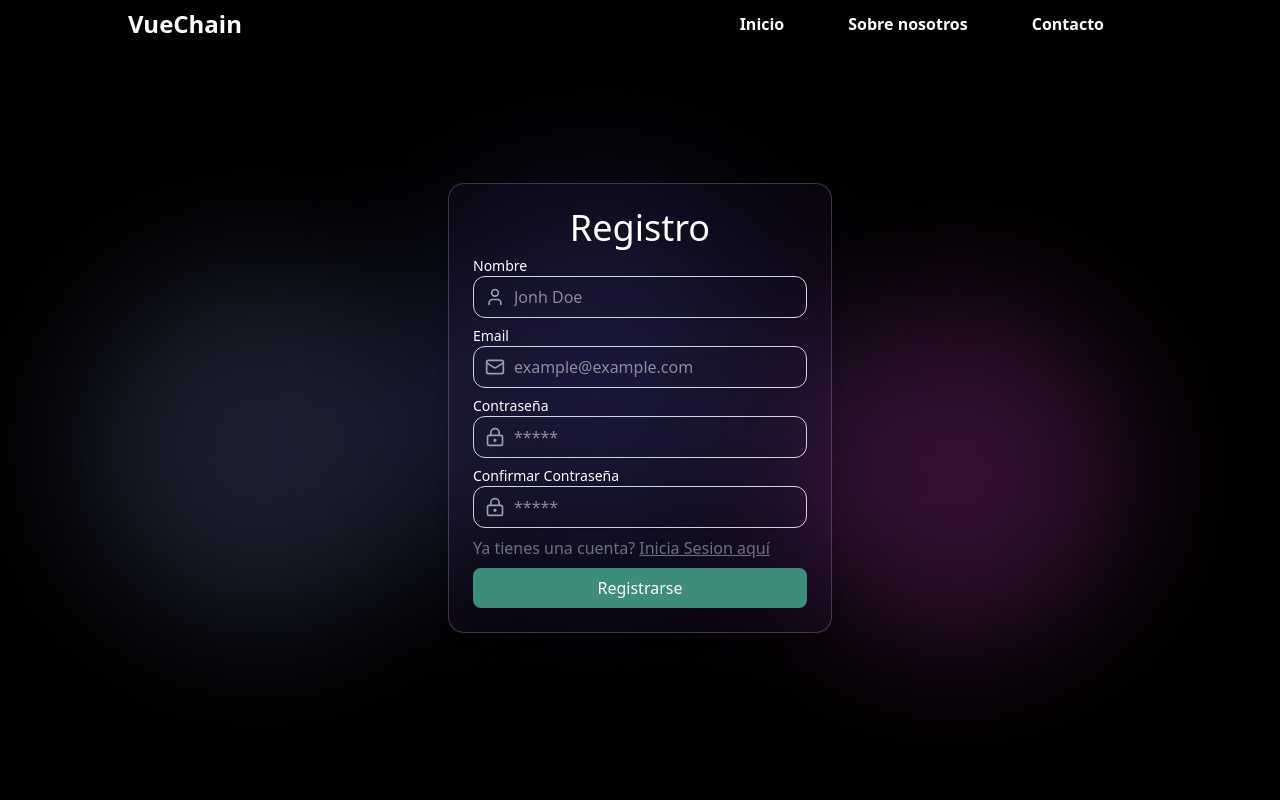
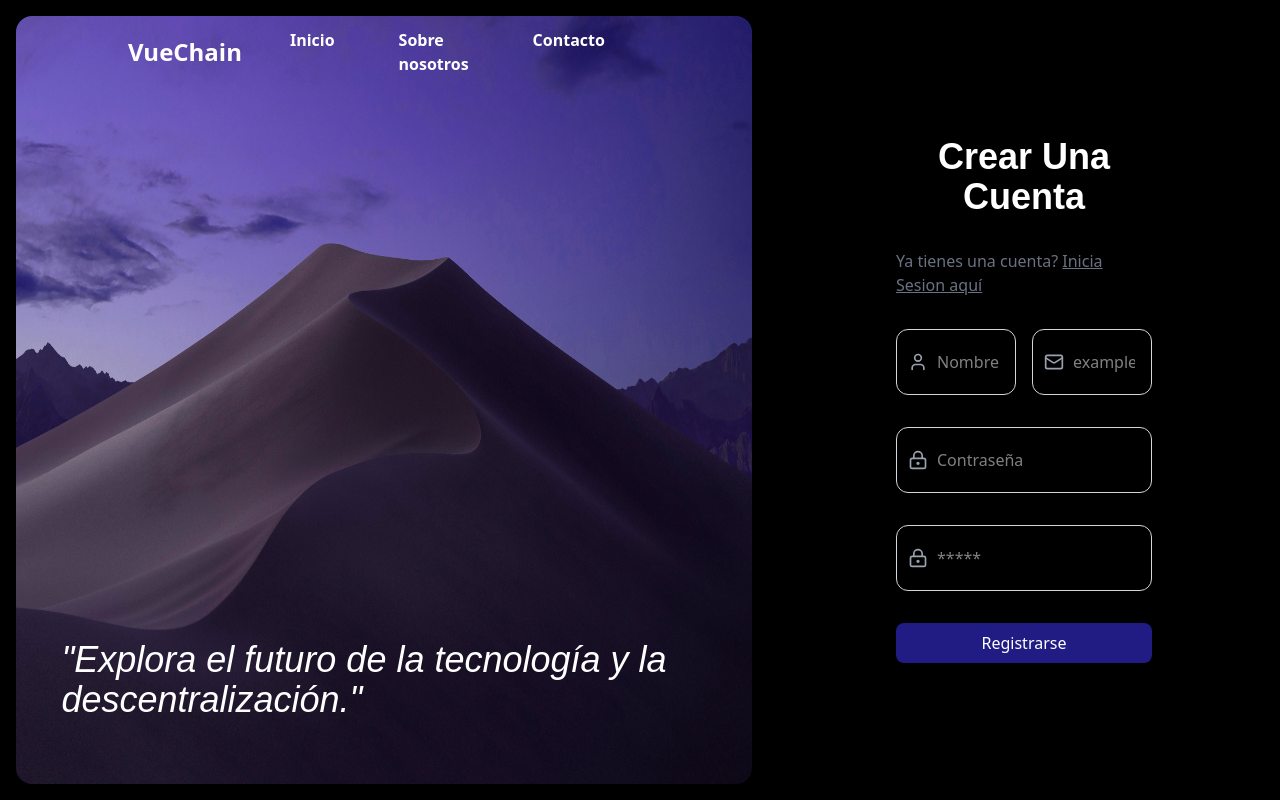
Before and after one commit to Joestarb/VueChain, a Vue app: page /register in a window 1280 px wide. Built offline with nearby package versions, Linux system fonts and the light colour scheme.

Commit message:
refactor layout and styling of login and registration views; update button and input components

```diff
--- a/src/assets/main.css
+++ b/src/assets/main.css
@@ -1 +1,3 @@
 @import "tailwindcss";
+
+@import url('https://fonts.googleapis.com/css2?family=Mona+Sans:wght@400;700&display=swap');
--- a/src/components/common/ButtonComponent.vue
+++ b/src/components/common/ButtonComponent.vue
@@ -1,6 +1,6 @@
 <template>
   <div>
-    <button :class="[ownStyle ,' w-full' ,'text-white', 'p-2','rounded-lg',' bg-[#3D8D7A]','hover:bg-[#155747]','focus:outline-none', 'cursor-pointer', 'transition', 'duration-500']">
+    <button :class="[ownStyle , ,'text-white', 'p-2','rounded-lg',' bg-[#211C84]','hover:bg-[#205781]','focus:outline-none', 'cursor-pointer', 'transition', 'duration-500']">
       {{ title }}
     </button>
   </div>
--- a/src/components/common/InputComponent.vue
+++ b/src/components/common/InputComponent.vue
@@ -15,8 +15,8 @@
         :type="type"
         :placeholder="placeholder"
         :value="modelValue"
-        :class="['w-full px-4 py-2 rounded-xl border text-white border-gray-300 shadow-sm focus:ring-2 focus:ring-blue-500 focus:outline-none',
-          icon ? 'pl-10' : '']"
+        :class="[`${classes}`,'  w-full px-4 py-5 rounded-xl border text-white border-gray-300 shadow-sm focus:ring-2 focus:ring-blue-500 focus:outline-none',
+            icon ? 'pl-10' : '']"
         @input="$emit('update:modelValue', $event.target.value)"
         @blur="$emit('blur', $event)"
         @change="$emit('change', $event)"
@@ -52,7 +52,7 @@ defineProps({
     default: false,
   },
   icon: {
-    type: [Object, Function] ,
+    type: [Object, Function],
     default: null,
   }
 })
--- a/src/components/layout/NavigationComponent.vue
+++ b/src/components/layout/NavigationComponent.vue
@@ -1,5 +1,5 @@
 <template>
-  <div class="  p-2 px-32 flex  items-center  justify-between text-white font-semibold">
+  <div class="  p-2 lg:px-32 flex  items-center  justify-between text-white font-semibold">
     <p class="text-2xl">VueChain</p>
   <div class=" text-white flex  gap-16 px-12">
     <a href="/">Inicio</a>
--- a/src/features/authSlice.ts
+++ b/src/features/authSlice.ts
@@ -11,7 +11,8 @@ export const useAuthStore = defineStore('auth', {
         const response = await axios.post(`${baseUrl}/api/Auth/register`, {
           username: user.username,
           password: user.password,
-          email: user.email
+          email: user.email,
+          role: user.role
         });
 
         return response.data;
@@ -34,12 +35,12 @@ export const useAuthStore = defineStore('auth', {
         throw error;
       }
     },
+
+
     async logout(token: string) {
       try {
         const response = await axios.delete(`${baseUrl}/api/Auth/logout`, {
-          headers: {
-            Authorization: `Bearer ${token}`
-          }
+          data: { token: token }
         });
         return response.data;
       } catch (error) {
@@ -47,7 +48,6 @@ export const useAuthStore = defineStore('auth', {
         throw error;
       }
     },
-
     async verifyToken(token: string) {
       try {
         const response = await axios.post(`${baseUrl}/api/Auth/verify-token`,{
--- a/src/router/index.ts
+++ b/src/router/index.ts
@@ -44,6 +44,7 @@ router.beforeEach(async (to, from, next) => {
       next({ name: 'LoginView' })
     }
   } else {
+
     next()
   }
 })
--- a/src/stores/TokenStore.ts
+++ b/src/stores/TokenStore.ts
@@ -20,7 +20,7 @@ export const useTokenStore = defineStore('token', {
     },
 
     removeToken() {
-      localStorage.removeItem('token');
+      localStorage.removeItem('userToken');
     }
   }
 });
--- a/src/views/Dashboard/DashboardView.vue
+++ b/src/views/Dashboard/DashboardView.vue
@@ -1,6 +1,26 @@
 <template>
   <div>
     <h1>Dashboard</h1>
+    <ButtonComponent @click="logout" title="Cerrar Sesion" own-style=""/>
   </div>
 </template>
-<script setup lang="ts"></script>
+<script setup lang="ts">
+import { useTokenStore } from '@/stores/TokenStore.ts'
+import ButtonComponent from '@/components/common/ButtonComponent.vue'
+import { useRouter } from 'vue-router'
+import { useAuthStore } from '@/features/authSlice.ts'
+
+const authStore = useAuthStore()
+const navigate = useRouter()
+
+const tokenStore = useTokenStore()
+
+
+const logout = () => {
+  tokenStore.removeToken()
+  authStore.logout(tokenStore.getToken())
+  navigate.push('/')
+
+}
+
+</script>
--- a/src/views/login/LoginView.vue
+++ b/src/views/login/LoginView.vue
@@ -1,13 +1,28 @@
 <template>
-  <section class="   bg-black h-screen">
-    <NavigationComponent/>
-    <div  class="  w-screen    h-[90%] flex justify-center items-center m-auto">
-      <LoginForm />
-      <div class="  absolute   bottom-[0rem]   ">
-        <img :src="bgBlur" alt="bgimage"   />
+  <div class="h-screen w-screen bg-black  shadow-lg rounded-2xl">
+
+    <section class="grid lg:grid-cols-[40%_60%] bg-black h-screen">
+      <div class=" lg:px-32">
+        <div>
+          <LoginForm />
+
+        </div>
       </div>
-    </div>
-  </section>
+
+      <div class="relative z-50">
+        <img :src="sideImage" class="h-screen max-lg:hidden p-4 rounded-4xl" alt="bgimage" />
+        <div class="md:absolute top-5 left-0 w-full z-50">
+          <NavigationComponent />
+        </div>
+        <div class="md:absolute italic bottom-[5rem] left-[8%] text-white text-4xl left-0 w-full z-50">
+          <p style="font-family: 'Mona Sans', sans-serif">
+            "Explora el futuro de la tecnología y la descentralización."
+          </p>
+        </div>
+      </div>
+
+    </section>
+  </div>
 </template>
 <script setup lang="ts">
 import RegisterForm from '@/views/register/components/RegisterForm.vue'
@@ -15,4 +30,5 @@ import NavigationComponent from '@/components/layout/NavigationComponent.vue'
 import bgLogin from '../../assets/bglogin.webp';
 import  bgBlur from '../../assets/blur.png'
 import LoginForm from '@/views/login/components/LoginForm.vue'
+import sideImage from '@/assets/sideImage.jpg'
 </script>
--- a/src/views/register/RegisterView.vue
+++ b/src/views/register/RegisterView.vue
@@ -1,17 +1,27 @@
 <template>
-  <section class="   bg-black h-screen">
-    <NavigationComponent/>
-      <div  class="  w-screen    h-[90%] flex justify-center items-center m-auto">
-        <RegisterForm />
-        <div class="  absolute   bottom-[0rem]   ">
-          <img :src="bgBlur" alt="bgimage"   />
+  <div class="h-screen w-screen bg-black bg-opacity-20 bg-purple-500/5 shadow-lg rounded-2xl">
+    <section class="grid lg:grid-cols-[60%_40%] bg-black h-screen">
+      <div class="relative">
+        <img :src="sideImage" class="h-screen max-lg:hidden p-4 rounded-4xl" alt="bgimage" />
+        <div class="md:absolute top-5 left-0 w-full z-50">
+          <NavigationComponent />
+        </div>
+        <div class="md:absolute  max-md:hidden italic bottom-[5rem] left-[8%] text-white text-4xl left-0 w-full z-50">
+          <p style="font-family: 'Mona Sans', sans-serif">
+            "Explora el futuro de la tecnología y la descentralización."
+          </p>
         </div>
       </div>
-  </section>
+      <div class="z-50 lg:px-32">
+        <RegisterForm />
+
+      </div>
+    </section>
+  </div>
 </template>
 <script setup lang="ts">
 import RegisterForm from '@/views/register/components/RegisterForm.vue'
 import NavigationComponent from '@/components/layout/NavigationComponent.vue'
-import bgLogin from '../../assets/bglogin.webp';
-import  bgBlur from '../../assets/blur.png'
+import sideImage from '../../assets/sideImage.jpg'
+import bgBlur from '../../assets/blur.png'
 </script>
--- a/src/views/register/components/RegisterForm.vue
+++ b/src/views/register/components/RegisterForm.vue
@@ -1,16 +1,44 @@
 <template>
-  <div class="z-50">
-    <form @submit.prevent="handleSubmit" class="text-white flex flex-col gap-2 z-50 bg-opacity-20 bg-purple-500/5 shadow-lg rounded-2xl p-6 w-96 border border-white/20">
-      <p class="text-4xl text-center">Registro</p>
-      <InputComponent placeholder="Jonh Doe" v-model="name" labelTittle="Nombre" :icon="User" />
-      <InputComponent placeholder="example@example.com" v-model="email" labelTittle="Email" :icon="Mail" />
-      <InputComponent placeholder="*****" v-model="password" labelTittle="Contraseña" type="password" :icon="LockKeyhole" />
-      <InputComponent placeholder="*****" v-model="passwordConfirmation" labelTittle="Confirmar Contraseña" type="password" :icon="LockKeyhole" />
-      <p class="text-gray-500">Ya tienes una cuenta? <RouterLink to="/" class="underline cursor-pointer">Inicia Sesion aquí</RouterLink></p>
-      <ButtonComponent
-        type="submit"
-        own-style="w-full cursor-pointer"
-        title="Registrarse"/>
+  <div class="   ">
+    <form
+      @submit.prevent="handleSubmit"
+      class="text-white h-screen items-center justify-center flex flex-col gap-8"
+    >
+      <p class="text-4xl text-center font-semibold" style="font-family: 'Mona Sans', sans-serif">
+        Crear Una Cuenta
+      </p>
+      <p class="text-gray-500">
+        Ya tienes una cuenta?
+        <RouterLink to="/" class="underline cursor-pointer">Inicia Sesion aquí</RouterLink>
+      </p>
+      <div  class="   lg:flex w-full gap-4">
+        <InputComponent
+          classes="p-4"
+          placeholder="Nombre" v-model="name" :icon="User" />
+        <InputComponent
+          placeholder="example@example.com"
+          v-model="email"
+          :icon="Mail"
+        />
+      </div>
+
+      <InputComponent
+        placeholder="Contraseña"
+        v-model="password"
+        type="password"
+        :icon="LockKeyhole"
+      />
+      <InputComponent
+        placeholder="*****"
+        v-model="passwordConfirmation"
+        type="password"
+        :icon="LockKeyhole"
+      />
+      <div class=" w-full">
+        <ButtonComponent type="submit" own-style="  w-full px-12 cursor-pointer" title="Registrarse" />
+
+      </div>
+
     </form>
   </div>
 </template>
@@ -32,24 +60,23 @@ const passwordConfirmation = ref('')
 const isOpen = ref(false)
 const authStore = useAuthStore()
 const navigate = useRouter()
-const roleUser = 'USER';
+const roleUser = 'USER'
 const handleSubmit = async () => {
-
   const arrayValues = [name.value, email.value, password.value, passwordConfirmation.value]
 
   const validations = {
     emptyFields: {
-      condition: arrayValues.some(value => value.trim() === ''),
-      message: 'Todos los campos son requeridos'
+      condition: arrayValues.some((value) => value.trim() === ''),
+      message: 'Todos los campos son requeridos',
     },
     passwordsMismatch: {
       condition: password.value !== passwordConfirmation.value,
-      message: 'Las contraseñas no coinciden'
+      message: 'Las contraseñas no coinciden',
     },
     passwordTooShort: {
       condition: password.value.length < 6,
-      message: 'La contraseña debe tener al menos 6 caracteres'
-    }
+      message: 'La contraseña debe tener al menos 6 caracteres',
+    },
   }
 
   for (const key in validations) {
@@ -64,13 +91,12 @@ const handleSubmit = async () => {
     }
   }
 
-
   try {
     const response = await authStore.registerUser({
       username: name.value,
       password: password.value,
       email: email.value,
-      role: roleUser
+      role: roleUser,
     })
     const responseStatus = {
       200: {
@@ -88,12 +114,12 @@ const handleSubmit = async () => {
         icon: 'error',
         title: 'Error',
         text: 'Algo salio mal comuniquese con el administrador',
-      }
+      },
     }
     Swal.fire(responseStatus[response.statusCode] || responseStatus.default)
     console.log(response)
     if (response.statusCode == 200) {
-      navigate.push('/');
+      navigate.push('/')
     }
   } catch (error) {
     Swal.fire({
```
Also changed, not shown: src/views/login/components/LoginForm.vue (+7 -2 lines), src/assets/sideImage.jpg (added).
